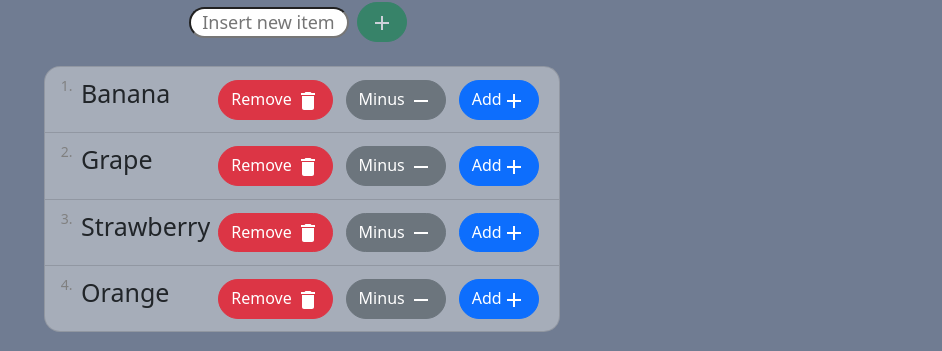
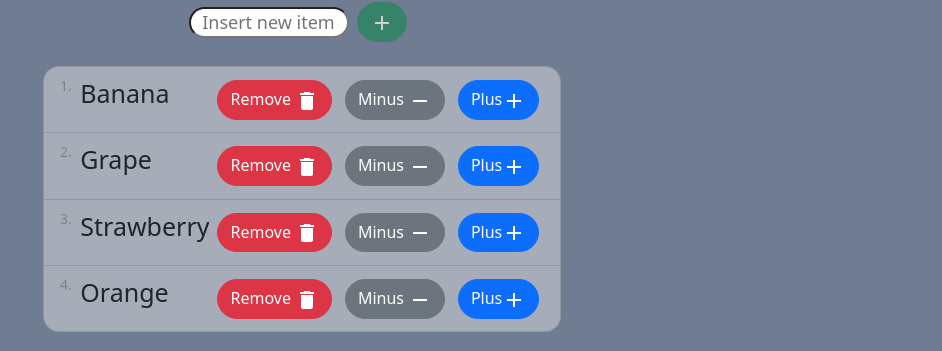
Before and after one commit to DenysPacheco/react-test, a React (Create React App) app: page / in a window 1280 px wide. Shown: the part 324-675 px from the top of the page, without its empty margins (338-1280 px from the left). Built offline with nearby package versions, Linux system fonts and the light colour scheme.

Commit message:
FIX: bug minus

```diff
--- a/src/components/List/list.jsx
+++ b/src/components/List/list.jsx
@@ -35,7 +35,7 @@ const List = (props) => {
 
   const minus = (index) => {
     let item = fruitsList.find((obj) => obj.id === index)
-    if (item.count || item.count <= MINITEMS) return [false, "Minimum limit reached!"]
+    if (!item.count || item.count <= MINITEMS) return [false, "Minimum limit reached!"]
     else {
       let newList = copy(fruitsList).map((obj) => {
         if (obj.id === index) {
--- a/src/components/MarketList/listContent.jsx
+++ b/src/components/MarketList/listContent.jsx
@@ -75,7 +75,7 @@ const ListContent = (props) => {
                   : toast.warning(message)
               }}
             >
-              {props.labels && 'Add'}
+              {props.labels && 'Plus'}
               <Add />
             </Button>
           </div>
```
